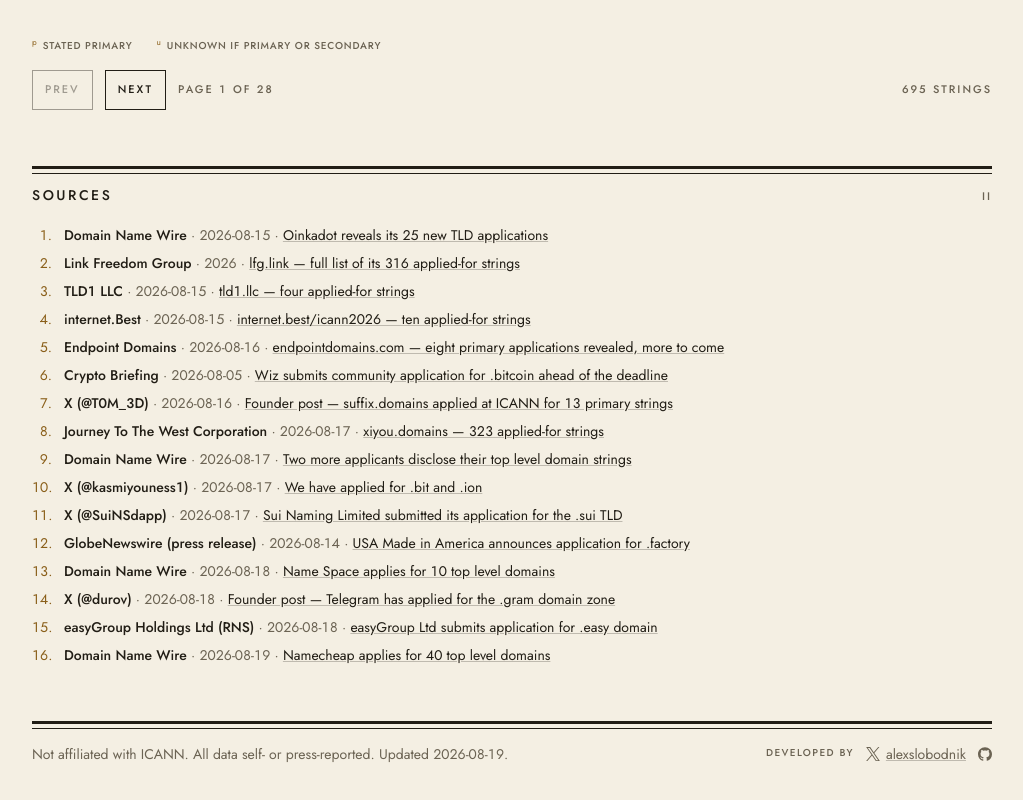
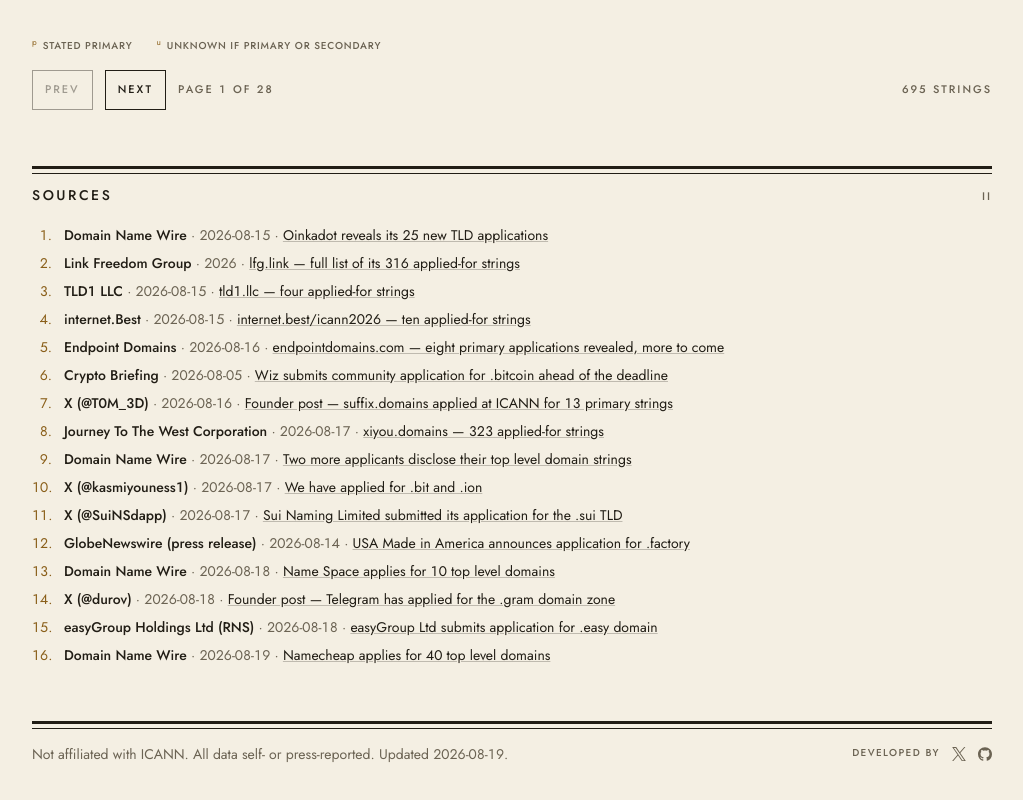
Before and after one commit to aslobodnik/stringscout, a Next.js app: page / in a window 1280 px wide. Shown: the part 1347-2147 px from the top of the page, without its empty margins (128-1151 px from the left). Built offline with nearby package versions, Linux system fonts and the light colour scheme.

Commit message:
footer: x icon only, no handle text

```diff
--- a/components/Footer.tsx
+++ b/components/Footer.tsx
@@ -54,17 +54,7 @@
       </p>
       <div className="flex items-center gap-3 ml-auto">
         <span className="label !text-[10px] !tracking-[0.14em]">Developed by</span>
-        <a
-          href={X_PROFILE}
-          target="_blank"
-          rel="noopener noreferrer"
-          className="flex items-center gap-1.5 hover:text-ink focus-visible:outline-2 focus-visible:outline-gold transition-colors duration-200 ease-in-out"
-        >
-          <Icon path={X_PATH} />
-          <span className="underline decoration-rule hover:decoration-gold">
-            alexslobodnik
-          </span>
-        </a>
+        <IconLink href={X_PROFILE} label="Alex Slobodnik on X" path={X_PATH} />
         <IconLink href={REPO} label="Stringscout on GitHub" path={GITHUB_PATH} />
       </div>
     </footer>
```
